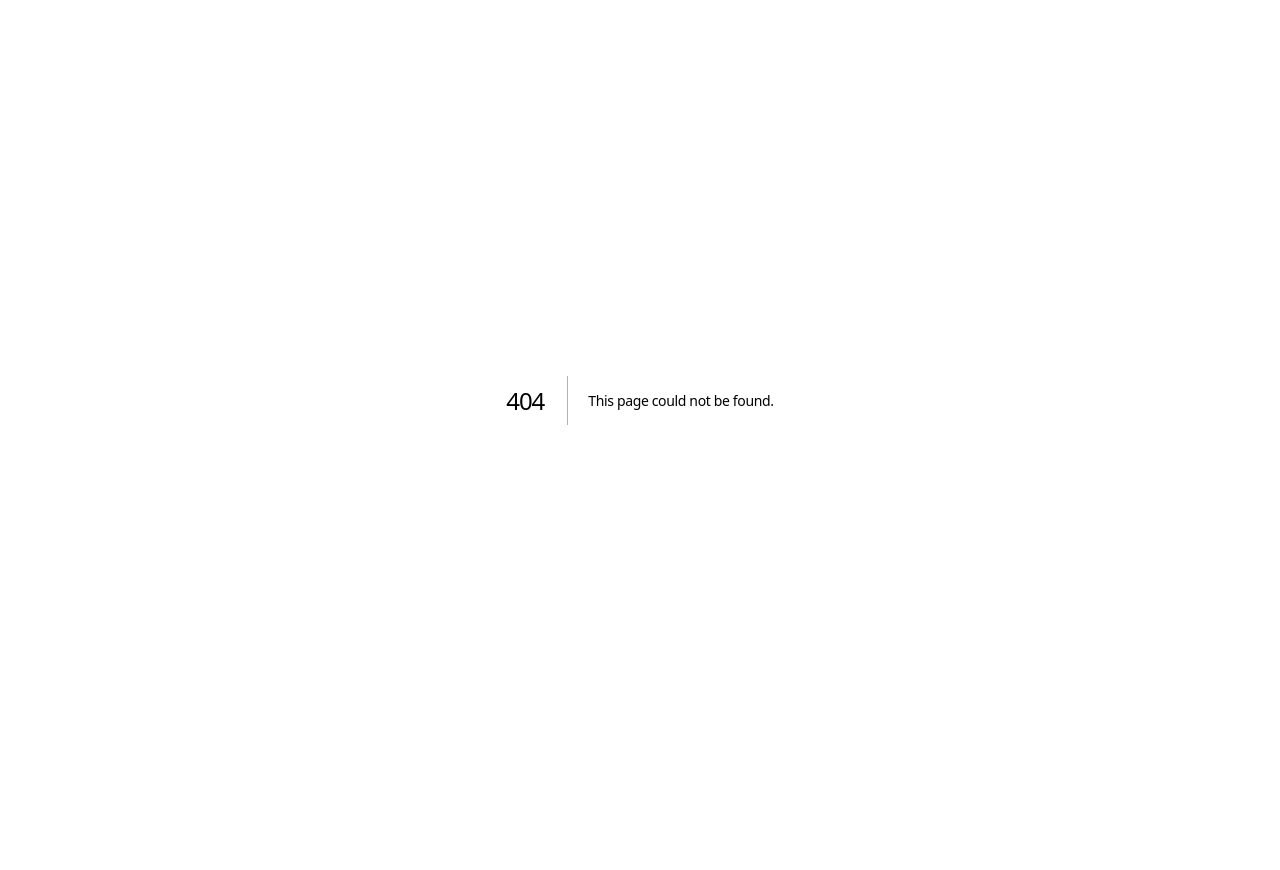
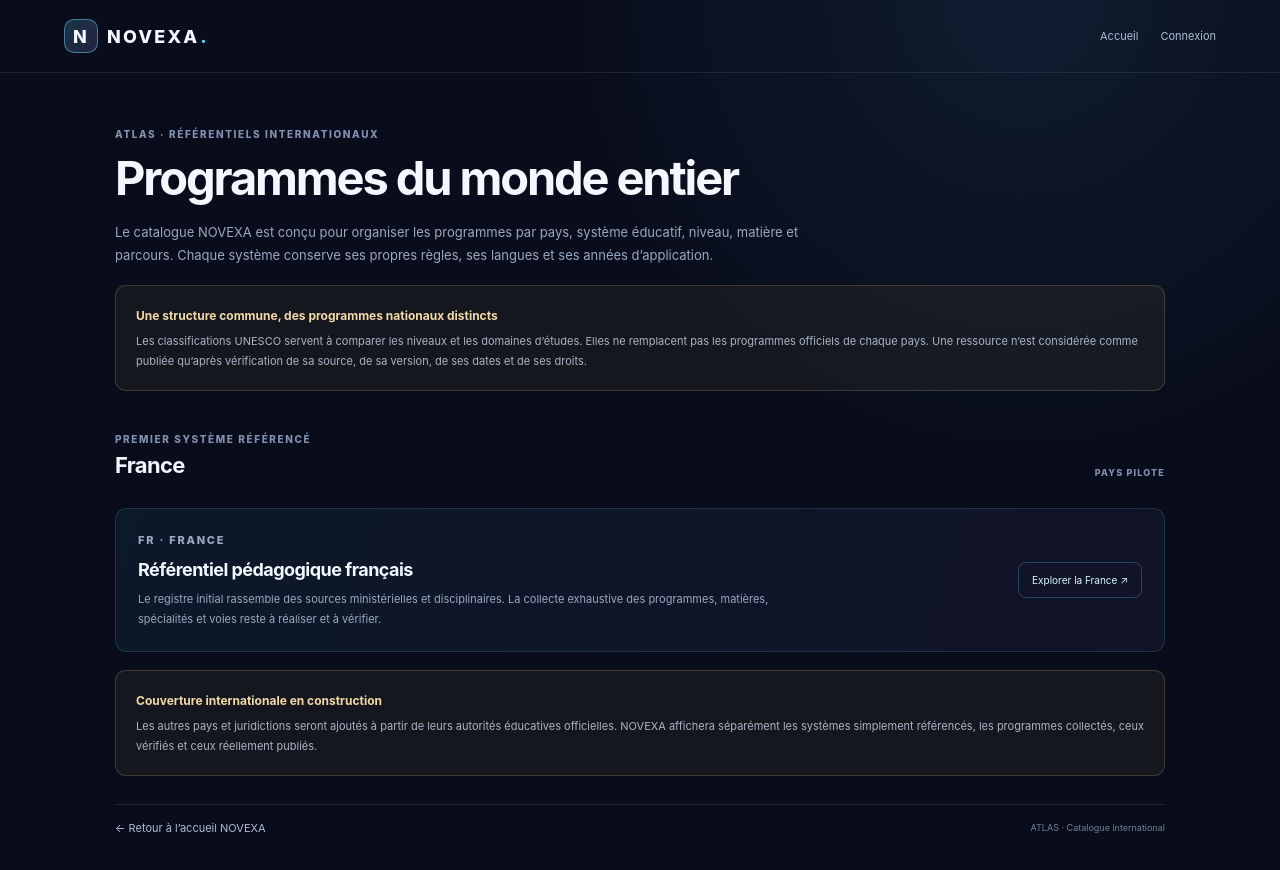
Before and after one commit to a95143b-a17y/novexa_v1, a Next.js app: page /programmes in a window 1280 px wide. Before the commit this address had no page. Before the commit the page ends 800 px from the top, so only its background shows below. Built offline with nearby package versions, Linux system fonts and the light colour scheme.

Commit message:
feat: add international curriculum catalogue entry page

```diff
--- /dev/null
+++ b/src/app/programmes/page.tsx
@@ -0,0 +1,76 @@
+import type { Metadata } from "next";
+import Link from "next/link";
+
+export const metadata: Metadata = {
+  title: "Catalogue international",
+  description: "Référentiels pédagogiques par pays, système éducatif, niveau, matière et parcours."
+};
+
+export default function ProgrammesIndexPage() {
+  return (
+    <main className="catalog-shell">
+      <header className="catalog-top">
+        <Link href="/" className="auth-brand" aria-label="NOVEXA, accueil">
+          <span className="auth-brand-mark">N</span>
+          NOVEXA<span className="auth-brand-dot">.</span>
+        </Link>
+        <nav className="catalog-nav" aria-label="Navigation">
+          <Link href="/">Accueil</Link>
+          <Link href="/connexion">Connexion</Link>
+        </nav>
+      </header>
+      <div className="catalog-content">
+        <p className="auth-eyebrow">ATLAS · RÉFÉRENTIELS INTERNATIONAUX</p>
+        <h1>Programmes du monde entier</h1>
+        <p className="catalog-lead">
+          Le catalogue NOVEXA est conçu pour organiser les programmes par pays,
+          système éducatif, niveau, matière et parcours. Chaque système conserve
+          ses propres règles, ses langues et ses années d’application.
+        </p>
+        <section className="catalog-notice" aria-label="Méthode internationale">
+          <strong>Une structure commune, des programmes nationaux distincts</strong>
+          <p>
+            Les classifications UNESCO servent à comparer les niveaux et les
+            domaines d’études. Elles ne remplacent pas les programmes officiels
+            de chaque pays. Une ressource n’est considérée comme publiée qu’après
+            vérification de sa source, de sa version, de ses dates et de ses droits.
+          </p>
+        </section>
+        <div className="catalog-section-heading">
+          <div>
+            <p className="auth-eyebrow">PREMIER SYSTÈME RÉFÉRENCÉ</p>
+            <h2>France</h2>
+          </div>
+          <span>PAYS PILOTE</span>
+        </div>
+        <section className="catalog-next">
+          <div>
+            <p className="auth-eyebrow">FR · FRANCE</p>
+            <h2>Référentiel pédagogique français</h2>
+            <p>
+              Le registre initial rassemble des sources ministérielles et
+              disciplinaires. La collecte exhaustive des programmes, matières,
+              spécialités et voies reste à réaliser et à vérifier.
+            </p>
+          </div>
+          <Link href="/programmes/france" className="catalog-admin-link">
+            Explorer la France <span aria-hidden="true">↗</span>
+          </Link>
+        </section>
+        <section className="catalog-notice" aria-label="État de la couverture">
+          <strong>Couverture internationale en construction</strong>
+          <p>
+            Les autres pays et juridictions seront ajoutés à partir de leurs
+            autorités éducatives officielles. NOVEXA affichera séparément les
+            systèmes simplement référencés, les programmes collectés, ceux
+            vérifiés et ceux réellement publiés.
+          </p>
+        </section>
+        <footer className="catalog-footer">
+          <Link href="/">← Retour à l’accueil NOVEXA</Link>
+          <span>ATLAS · Catalogue international</span>
+        </footer>
+      </div>
+    </main>
+  );
+}
```
